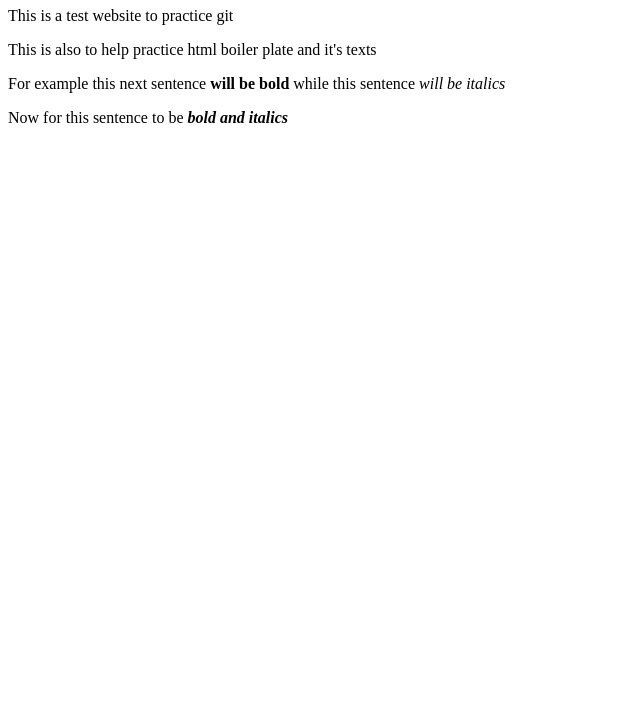
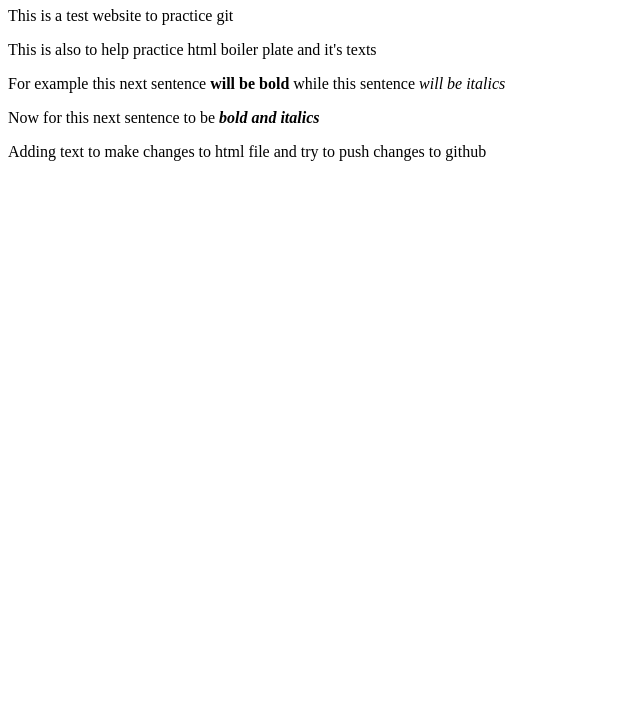
Before and after one commit to Andrew-Roide/git_test, a plain HTML site: page index.html in a window 1280 px wide. Shown: the part 73-800 px from the top of the page, without its empty margins (0-640 px from the left). Drawn offline with Linux system fonts and the light colour scheme.

Commit message:
New test website for practice

```diff
--- a/index.html
+++ b/index.html
@@ -9,8 +9,9 @@
         <h1>Test website for practice </h1>
         <p>This is a test website to practice git</p>
         <p>This is also to help practice html boiler plate and it's texts</p>
-        <p> For example this next sentence <strong>will be bold</strong> while this sentence <em>will be italics</em></p>
-        <p> Now for this sentence to be <strong><em>bold and italics</em></strong></p>
+        <p>For example this next sentence <strong>will be bold</strong> while this sentence <em>will be italics</em></p>
+        <p>Now for this next sentence to be <strong><em>bold and italics</em></strong></p>
+        <p>Adding text to make changes to html file and try to push changes to github </p>
 
     </body>
 
```
